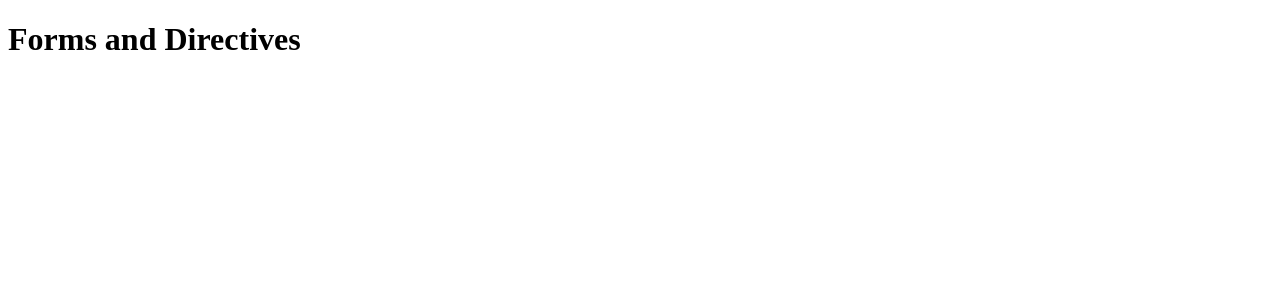
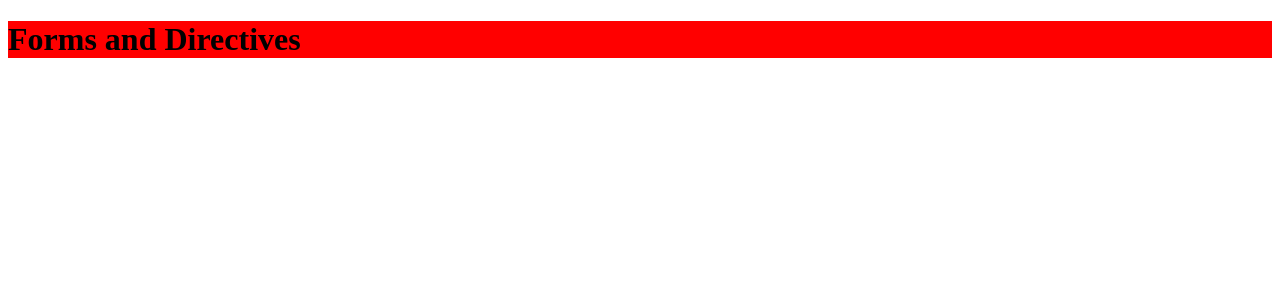
Before and after one commit to DeyanaNikolova/Angular-june-2023, an Angular app in the folder forms/forms/: page / in a window 1280 px wide. Shown: the top 300 px of the page. Built offline with nearby package versions, Linux system fonts and the light colour scheme.

Commit message:
Add example with elRef and renderer

```diff
--- a/forms/forms/src/app/app.component.html
+++ b/forms/forms/src/app/app.component.html
@@ -1 +1 @@
-<h1>Forms and Directives</h1>
+<h1 appHighlightOnMove>Forms and Directives</h1>
--- a/forms/forms/src/app/highlight-on-move.directive.ts
+++ b/forms/forms/src/app/highlight-on-move.directive.ts
@@ -1,10 +1,15 @@
-import { Directive } from '@angular/core';
+import { Directive, ElementRef, OnInit, Renderer2 } from '@angular/core';
 
 @Directive({
-  selector: '[appHighlightOnMove]'
+  selector: '[appHighlightOnMove]',
 })
-export class HighlightOnMoveDirective {
+export class HighlightOnMoveDirective implements OnInit {
+  constructor(private elRef: ElementRef, private renderer: Renderer2) {}
 
-  constructor() { }
+  ngOnInit(): void {
+    console.log(this.elRef);
+    // this.elRef.nativeElement.style.backgroundColor = 'yellow';
 
+    this.renderer.setStyle(this.elRef.nativeElement, 'backgroundColor', 'red');
+  }
 }
```
